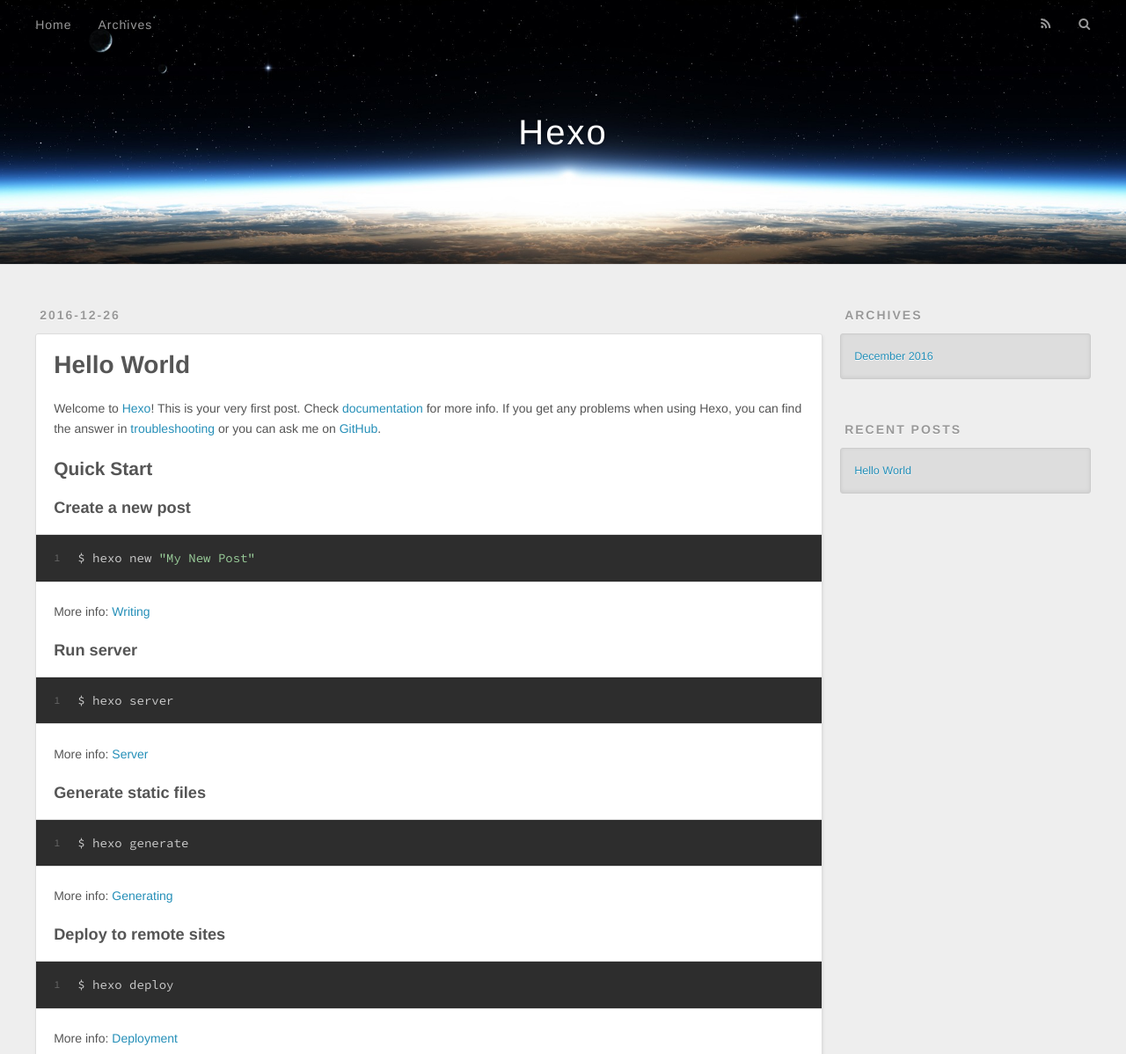
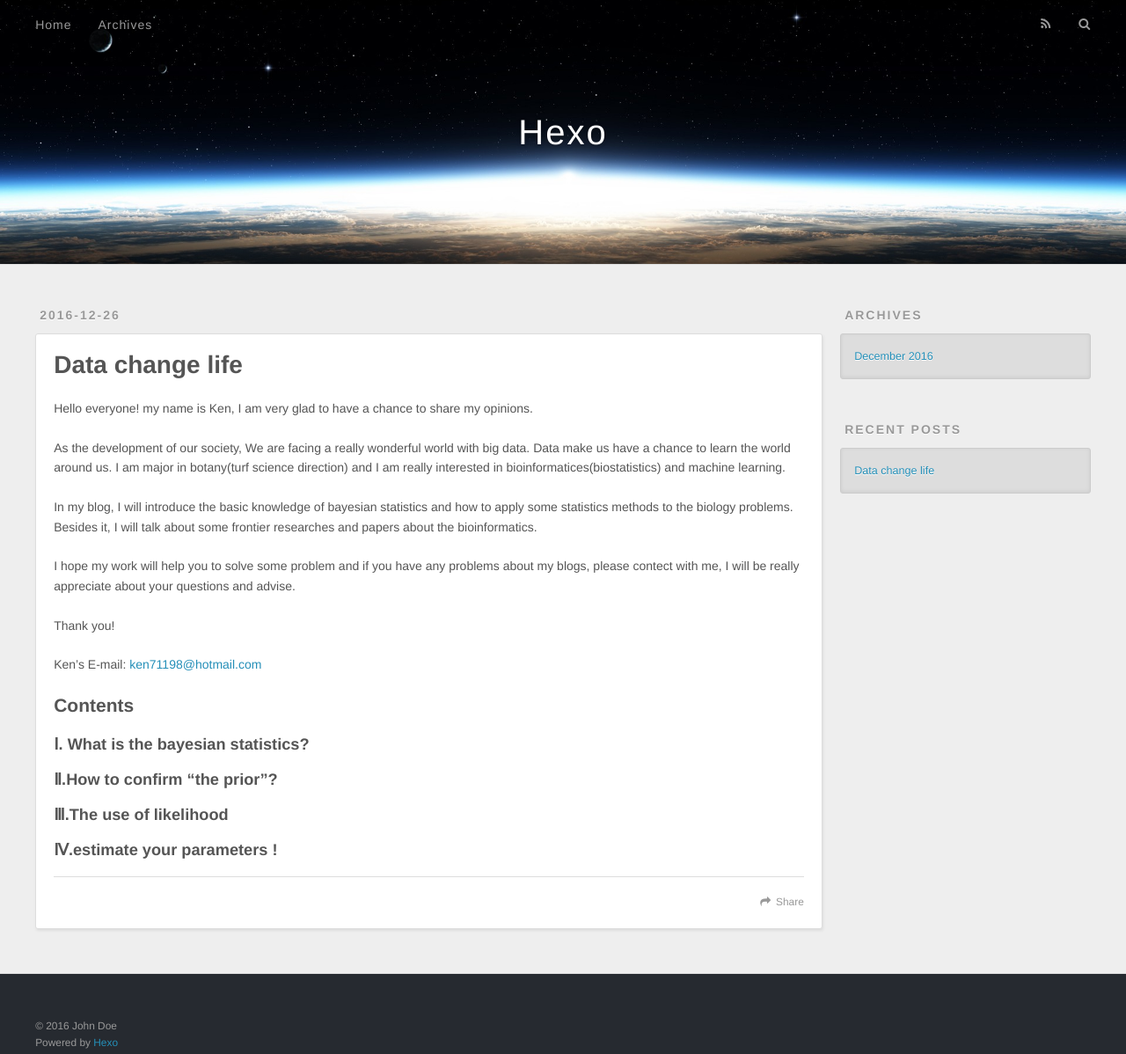
Before and after one commit to WWXkenmo/WWXkenmo.github.io, a plain HTML site: page 2016/12/26/hello-world/index.html in a window 1280 px wide. Shown: the top 1198 px of the page at 88% size. Drawn offline with nearby package versions, Linux system fonts and the light colour scheme.

Commit message:
Site updated: 2016-12-26 23:55:47

```diff
--- a/2016/12/26/hello-world/index.html
+++ b/2016/12/26/hello-world/index.html
@@ -3,21 +3,21 @@
 <head>
   <meta charset="utf-8">
 
-  <title>Hello World | Hexo</title>
+  <title>Data change life | Hexo</title>
   <meta name="viewport" content="width=device-width, initial-scale=1, maximum-scale=1">
-  <meta name="description" content="Welcome to Hexo! This is your very first post. Check documentation for more info. If you get any problems when using Hexo, you can find the answer in troubleshooting or you can ask me on GitHub.
-Quick">
+  <meta name="description" content="Hello everyone! my name is Ken, I am very glad to have a chance to share my opinions.
+As the development of our society, We are facing a really wonderful world with big data. Data make us have a chanc">
 <meta property="og:type" content="article">
-<meta property="og:title" content="Hello World">
+<meta property="og:title" content="Data change life">
 <meta property="og:url" content="http://yoursite.com/2016/12/26/hello-world/index.html">
 <meta property="og:site_name" content="Hexo">
-<meta property="og:description" content="Welcome to Hexo! This is your very first post. Check documentation for more info. If you get any problems when using Hexo, you can find the answer in troubleshooting or you can ask me on GitHub.
-Quick">
-<meta property="og:updated_time" content="2016-12-26T01:08:09.739Z">
+<meta property="og:description" content="Hello everyone! my name is Ken, I am very glad to have a chance to share my opinions.
+As the development of our society, We are facing a really wonderful world with big data. Data make us have a chanc">
+<meta property="og:updated_time" content="2016-12-26T15:53:48.619Z">
 <meta name="twitter:card" content="summary">
-<meta name="twitter:title" content="Hello World">
-<meta name="twitter:description" content="Welcome to Hexo! This is your very first post. Check documentation for more info. If you get any problems when using Hexo, you can find the answer in troubleshooting or you can ask me on GitHub.
-Quick">
+<meta name="twitter:title" content="Data change life">
+<meta name="twitter:description" content="Hello everyone! my name is Ken, I am very glad to have a chance to share my opinions.
+As the development of our society, We are facing a really wonderful world with big data. Data make us have a chanc">
 
     <link rel="alternate" href="/atom.xml" title="Hexo" type="application/atom+xml">
 
@@ -80,7 +80,7 @@ Quick">
 
 
     <h1 class="article-title" itemprop="name">
-      Hello World
+      Data change life
     </h1>
 
 
@@ -88,16 +88,13 @@ Quick">
 
     <div class="article-entry" itemprop="articleBody">
 
-        <p>Welcome to <a href="https://hexo.io/" target="_blank" rel="external">Hexo</a>! This is your very first post. Check <a href="https://hexo.io/docs/" target="_blank" rel="external">documentation</a> for more info. If you get any problems when using Hexo, you can find the answer in <a href="https://hexo.io/docs/troubleshooting.html" target="_blank" rel="external">troubleshooting</a> or you can ask me on <a href="https://github.com/hexojs/hexo/issues" target="_blank" rel="external">GitHub</a>.</p>
-<h2 id="Quick-Start"><a href="#Quick-Start" class="headerlink" title="Quick Start"></a>Quick Start</h2><h3 id="Create-a-new-post"><a href="#Create-a-new-post" class="headerlink" title="Create a new post"></a>Create a new post</h3><figure class="highlight bash"><table><tr><td class="gutter"><pre><div class="line">1</div></pre></td><td class="code"><pre><div class="line">$ hexo new <span class="string">"My New Post"</span></div></pre></td></tr></table></figure>
-<p>More info: <a href="https://hexo.io/docs/writing.html" target="_blank" rel="external">Writing</a></p>
-<h3 id="Run-server"><a href="#Run-server" class="headerlink" title="Run server"></a>Run server</h3><figure class="highlight bash"><table><tr><td class="gutter"><pre><div class="line">1</div></pre></td><td class="code"><pre><div class="line">$ hexo server</div></pre></td></tr></table></figure>
-<p>More info: <a href="https://hexo.io/docs/server.html" target="_blank" rel="external">Server</a></p>
-<h3 id="Generate-static-files"><a href="#Generate-static-files" class="headerlink" title="Generate static files"></a>Generate static files</h3><figure class="highlight bash"><table><tr><td class="gutter"><pre><div class="line">1</div></pre></td><td class="code"><pre><div class="line">$ hexo generate</div></pre></td></tr></table></figure>
-<p>More info: <a href="https://hexo.io/docs/generating.html" target="_blank" rel="external">Generating</a></p>
-<h3 id="Deploy-to-remote-sites"><a href="#Deploy-to-remote-sites" class="headerlink" title="Deploy to remote sites"></a>Deploy to remote sites</h3><figure class="highlight bash"><table><tr><td class="gutter"><pre><div class="line">1</div></pre></td><td class="code"><pre><div class="line">$ hexo deploy</div></pre></td></tr></table></figure>
-<p>More info: <a href="https://hexo.io/docs/deployment.html" target="_blank" rel="external">Deployment</a></p>
-
+        <p>Hello everyone! my name is Ken, I am very glad to have a chance to share my opinions.</p>
+<p>As the development of our society, We are facing a really wonderful world with big data. Data make us have a chance to learn the world around us. I am major in botany(turf science direction) and I am really interested in bioinformatices(biostatistics) and machine learning.</p>
+<p>In my blog, I will introduce the basic knowledge of bayesian statistics and how to apply some statistics methods to the biology problems. Besides it, I will talk about some frontier researches and papers about the bioinformatics.</p>
+<p>I hope my work will help you to solve some problem and if you have any problems about my blogs, please contect with me, I will be really appreciate about your questions and advise.</p>
+<p>Thank you!</p>
+<p>Ken’s E-mail:  <a href="https://www.ken71198@hotmail.com" target="_blank" rel="external">ken71198@hotmail.com</a></p>
+<h2 id="Contents"><a href="#Contents" class="headerlink" title="Contents"></a>Contents</h2><h3 id="Ⅰ-What-is-the-bayesian-statistics"><a href="#Ⅰ-What-is-the-bayesian-statistics" class="headerlink" title="Ⅰ. What is the bayesian statistics?"></a>Ⅰ. What is the bayesian statistics?</h3><h3 id="Ⅱ-How-to-confirm-“the-prior”"><a href="#Ⅱ-How-to-confirm-“the-prior”" class="headerlink" title="Ⅱ.How to confirm “the prior”?"></a>Ⅱ.How to confirm “the prior”?</h3><h3 id="Ⅲ-The-use-of-likelihood"><a href="#Ⅲ-The-use-of-likelihood" class="headerlink" title="Ⅲ.The use of likelihood"></a>Ⅲ.The use of likelihood</h3><h3 id="Ⅳ-estimate-your-parameters"><a href="#Ⅳ-estimate-your-parameters" class="headerlink" title="Ⅳ.estimate your parameters !"></a>Ⅳ.estimate your parameters !</h3>
 
     </div>
     <footer class="article-footer">
@@ -140,7 +137,7 @@ Quick">
       <ul>
 
           <li>
-            <a href="/2016/12/26/hello-world/">Hello World</a>
+            <a href="/2016/12/26/hello-world/">Data change life</a>
           </li>
 
       </ul>
```
Also changed, not shown: archives/2016/12/index.html (+2 -2 lines), archives/2016/index.html (+2 -2 lines), archives/index.html (+2 -2 lines), index.html (+9 -12 lines).
